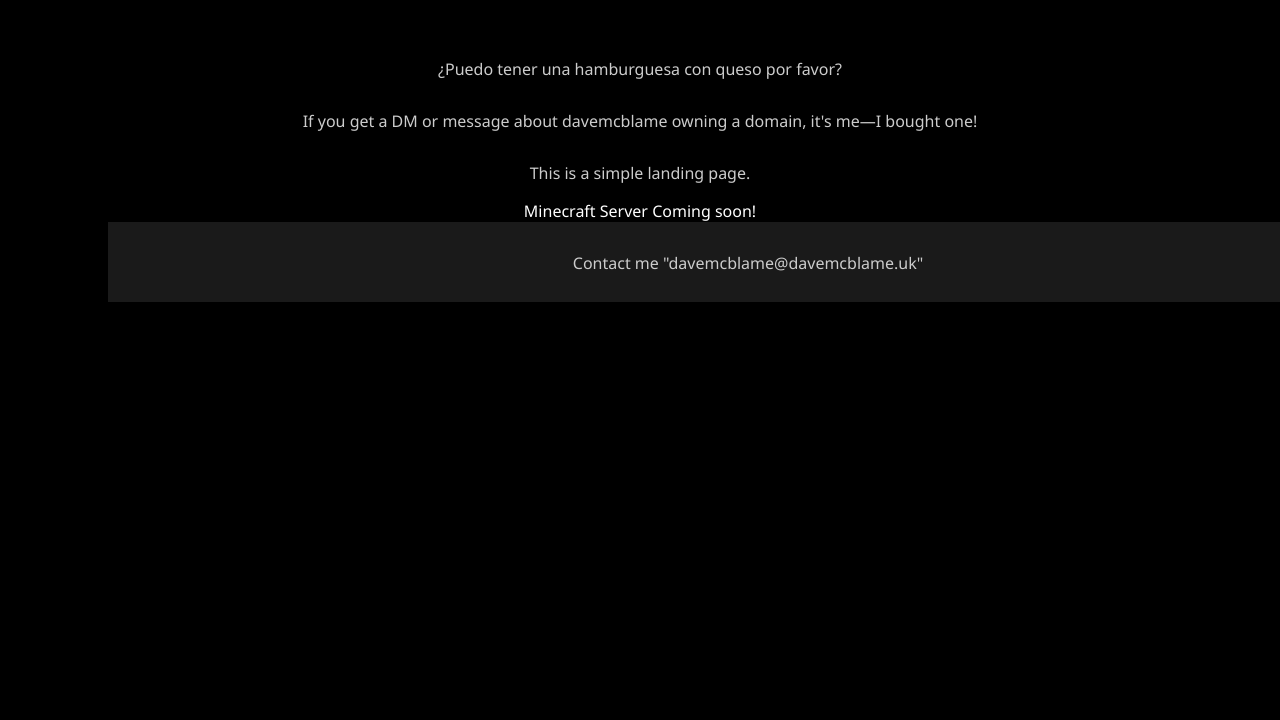
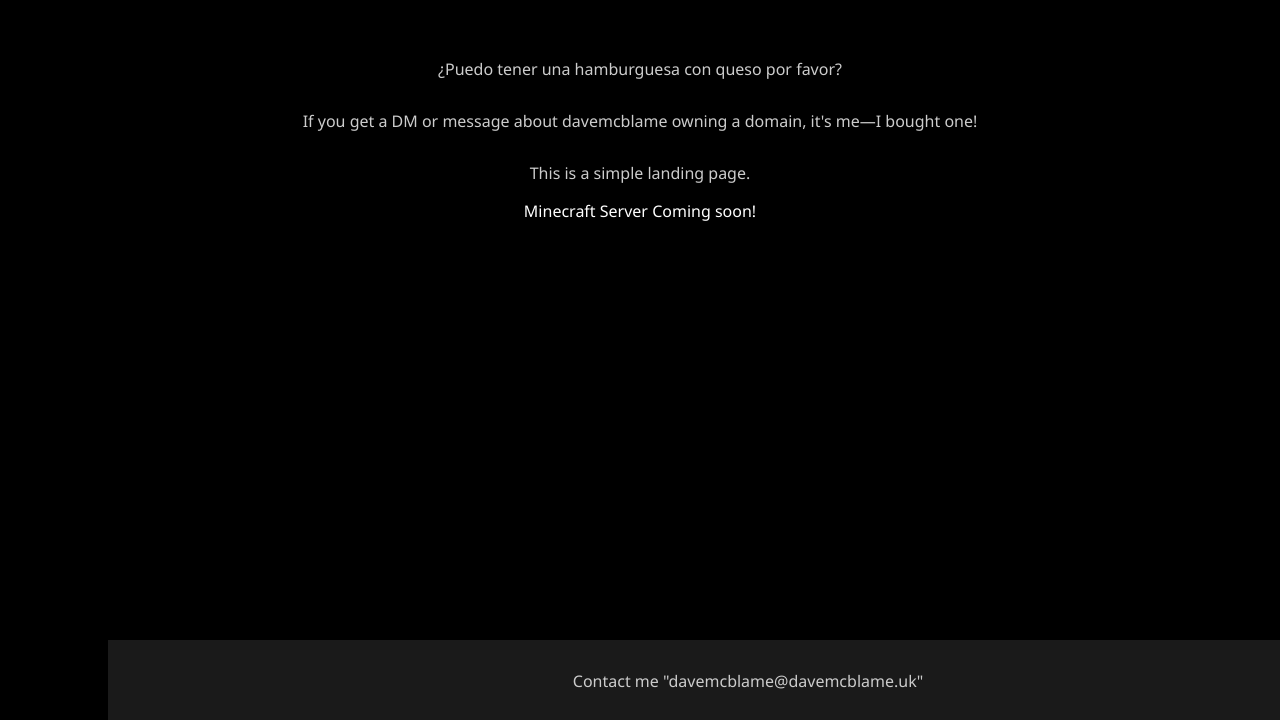
Before and after one commit to DaveMcBlame1/davemcblame.uk, a PHP site: page /index.html in a window 1280 px wide. Shown: the part 80-800 px from the top of the page. Run offline with PHP 8.4, Linux system fonts and the light colour scheme.

Commit message:
Update default.css

```diff
--- a/WWW/css/default.css
+++ b/WWW/css/default.css
@@ -24,6 +24,8 @@ footer {
     width: 100%;
     height: 80px;
     background: #1a1a1a;
+    bottom: 0;
+    box-shadow: 0 2px 5px rgba(0, 0, 0, 0.3);
 
 }
 
```
